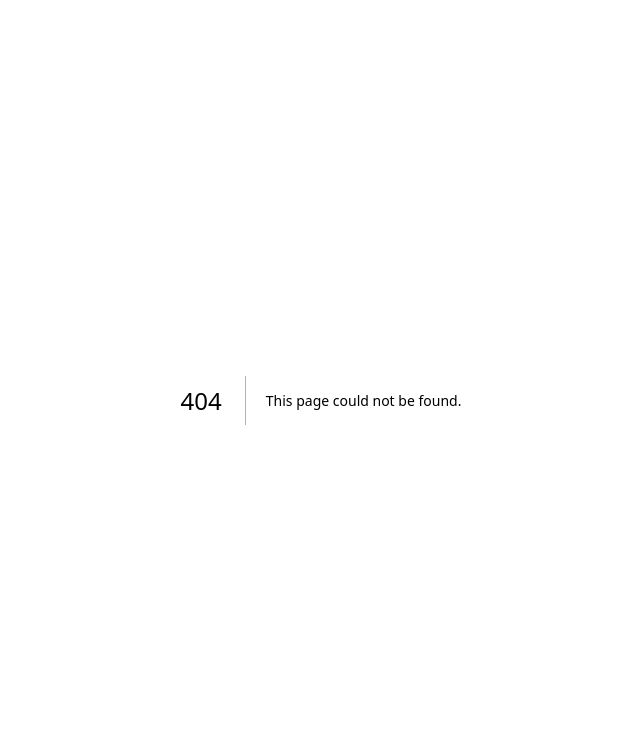
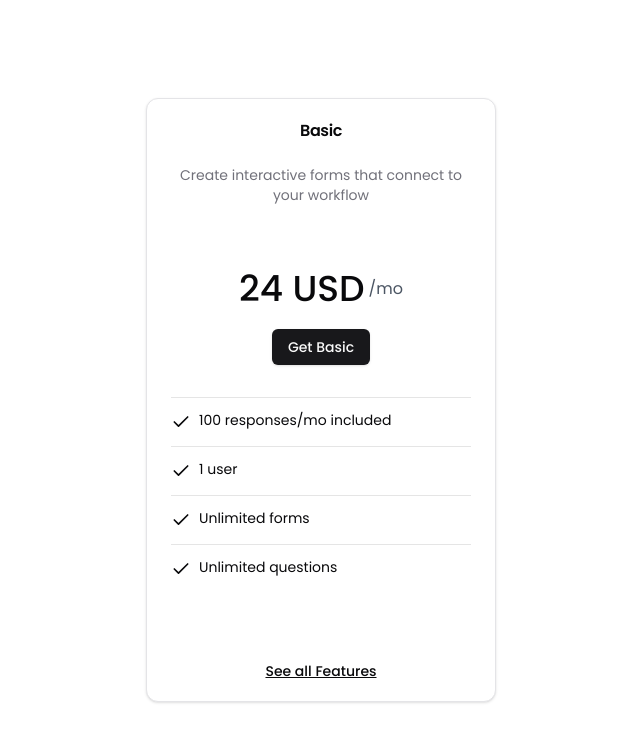
Before and after one commit to akshaywritescode/rangoli-live-components, a Next.js app: page /p/pricing-card in a window 1280 px wide. Before the commit this address had no page. Shown: the top 742 px of the page, without its empty margins (319-959 px from the left). Built offline with nearby package versions, Linux system fonts and the light colour scheme.

Commit message:
added pricing card component

```diff
--- a/src/app/components/PricingCard.tsx
+++ b/src/app/components/PricingCard.tsx
@@ -1,3 +1,5 @@
+"use client"
+
 import Separator from "./Separator";
 import { Button } from "@/components/ui/button";
 import { Card, CardHeader, CardFooter, CardContent, CardTitle, CardDescription } from "@/components/ui/card";
--- /dev/null
+++ b/src/app/p/pricing-card/page.tsx
@@ -0,0 +1,7 @@
+import PricingCard from "@/app/components/PricingCard";
+
+export default function PricingCardDemo() {
+    return <div className="container-center">
+        <PricingCard planTitle="Basic" planDescription="Create interactive forms that connect to your workflow" price={["24", "242"]} isMonthly={true}/*can change dynamically */ features={["100 responses/mo included", "1 user", "Unlimited forms", "Unlimited questions"]} seeAllFeatureLink="/basic-features" />
+    </div>
+}
```
